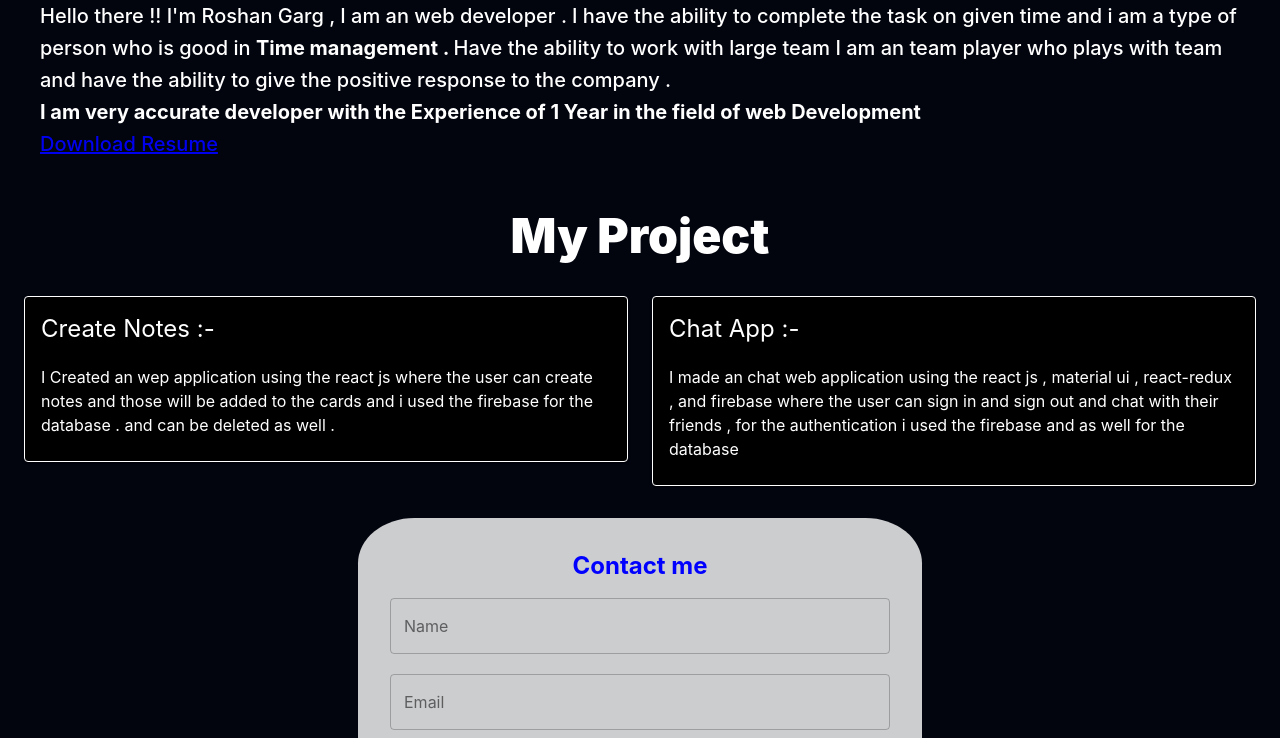
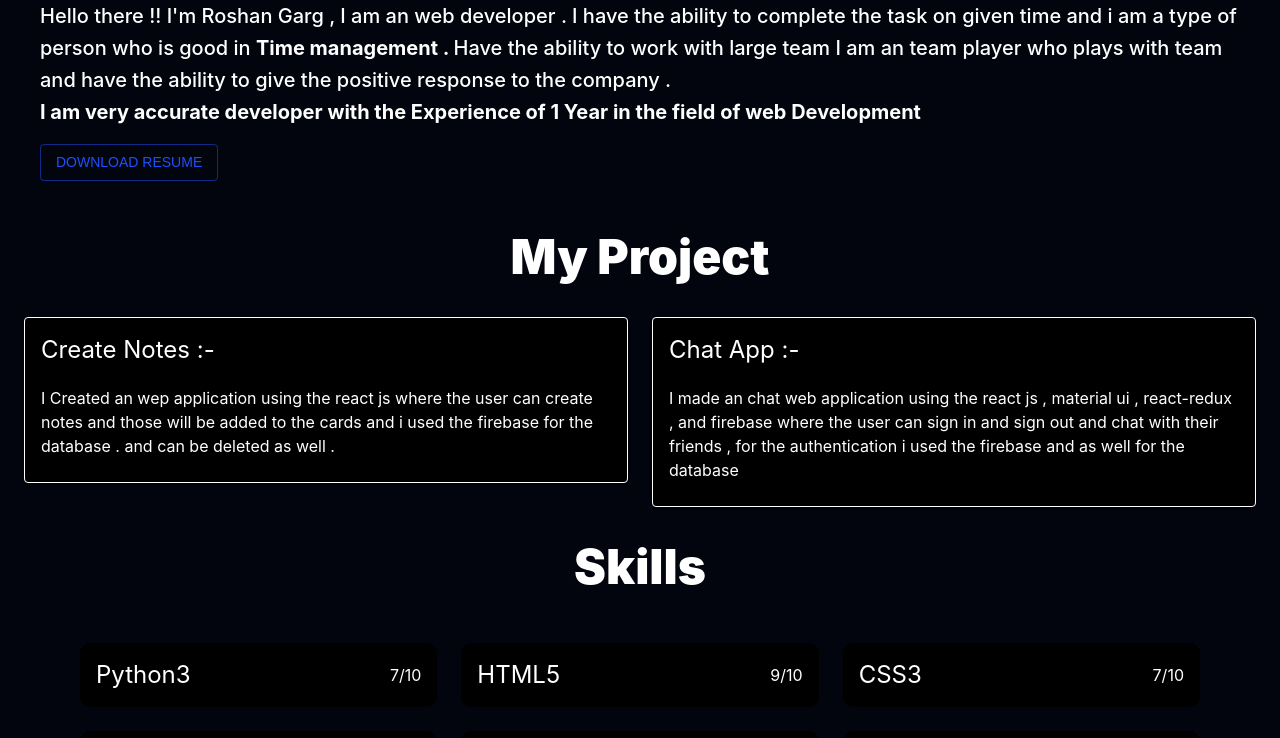
Before and after one commit to roshangarg/RoshanPortfolio, a React (Create React App) app: page / in a window 1280 px wide. Shown: the part 920-1658 px from the top of the page. Built offline with nearby package versions, Linux system fonts and the light colour scheme.

Commit message:
completed

```diff
--- a/public/index.html
+++ b/public/index.html
@@ -3,7 +3,7 @@
 
 <head>
   <meta charset="utf-8" />
-  <link rel="icon" href="%PUBLIC_URL%/favicon.ico" />
+  <link rel="icon" href="/src/ROSHAN.jpeg" />
   <meta name="viewport" content="width=device-width, initial-scale=1" />
   <meta name="theme-color" content="#000000" />
   <meta name="description" content="Web site created using create-react-app" />
@@ -52,7 +52,7 @@
       }
     }
   </style>
-  <title>React App</title>
+  <title>Roshan Portfolio </title>
 </head>
 
 <body>
--- a/src/components/About.js
+++ b/src/components/About.js
@@ -1,7 +1,7 @@
 import React from "react";
 import logo from "../ROSHAN.jpeg";
 import resume from "../Roshan's Resume-4-1.pdf";
-import { Box, Typography, useMediaQuery } from "@material-ui/core";
+import { Box, Button, Typography, useMediaQuery } from "@material-ui/core";
 
 const About = () => {
 
@@ -9,7 +9,7 @@ const About = () => {
   return (
     <div
       style={{
-        display: "flex",
+
         margin: "3rem 1rem",
         width: "100%",
         // textAlign: "center",
@@ -40,10 +40,16 @@ const About = () => {
             field of web Development
           </b>
           <br />
-          <a href={resume} download>
-            Download Resume
+
+        </Typography>
+        <Box style={{marginTop:'1rem'}}>
+
+          <a href={resume} download = " Roshan Resume ">
+          <Button   variant="outlined" color="primary">
+      Download Resume
+      </Button>
           </a>
-        </Typography>
+          </Box>
       </Box>
     </div>
   );
--- a/src/components/Home.js
+++ b/src/components/Home.js
@@ -4,6 +4,7 @@ import Contact from './Contact'
 import logo  from '../ROSHAN.jpeg'
 import Project from './Project'
 import About from './About'
+import Skills from './Skills'
 const Home = () => {
   const matches = useMediaQuery('(min-width:600px)');
   return (
@@ -29,7 +30,9 @@ const Home = () => {
       </div>
       <About/>
       <Project/>
+      <Skills/>
       <Contact/>
+
 
 
 
--- a/src/components/Skills.js
+++ b/src/components/Skills.js
@@ -43,18 +43,47 @@ const Skills = () => {
   return (
     <div style={{ margin: "2rem" }}>
       <Container>
-      <Box style={{display:'flex',width:'100%', alignItems:'center', textAlign:'center' , justifyContent:'center',color:'white' , marginBottom:'2rem'}}>
-                  <Typography variant="h5">Technical skills</Typography>
-                </Box>
+        <Box
+          style={{
+            display: "flex",
+            width: "100%",
+            alignItems: "center",
+            textAlign: "center",
+            justifyContent: "center",
+            color: "white",
+            marginBottom: "2rem",
+          }}
+        >
+          <Typography
+            variant="h3"
+            style={{ fontWeight: "900", marginBottom: "1rem" }}
+          >
+            Skills
+          </Typography>
+        </Box>
         <Grid container spacing={3}>
           {skill.map((item) => (
             <Grid item md={4} sm={6} xs={12}>
-              <Box style={{display:'flex' , background:'black', padding:'1rem' , borderRadius:'10px' ,  }}>
-                <Box style={{flex:'1'}}>
+              <Box
+                style={{
+                  display: "flex",
+                  background: "black",
+                  padding: "1rem",
+                  borderRadius: "10px",
+                }}
+              >
+                <Box style={{ flex: "1" }}>
                   <Typography variant="h5">{item.name}</Typography>
                 </Box>
-                <Box style={{display:'flex', alignItems:'center', textAlign:'center' , color:'white'}}>
-                  <Typography >{item.rating}</Typography>
+                <Box
+                  style={{
+                    display: "flex",
+                    alignItems: "center",
+                    textAlign: "center",
+                    color: "white",
+                  }}
+                >
+                  <Typography>{item.rating}</Typography>
                 </Box>
               </Box>
             </Grid>
```
Also changed, not shown: src/RG.jpg (added).
